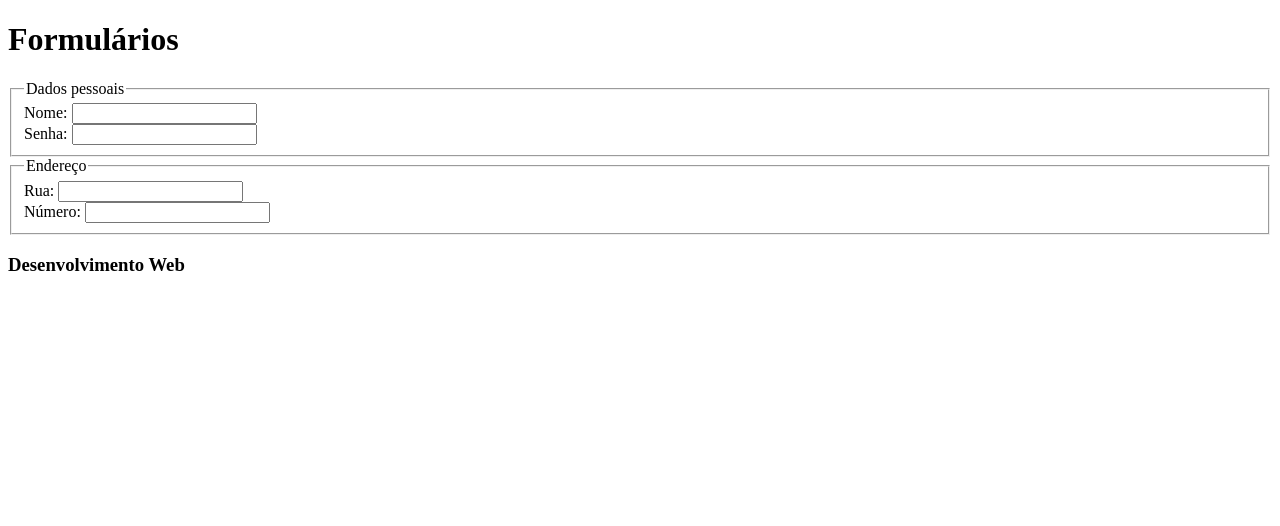
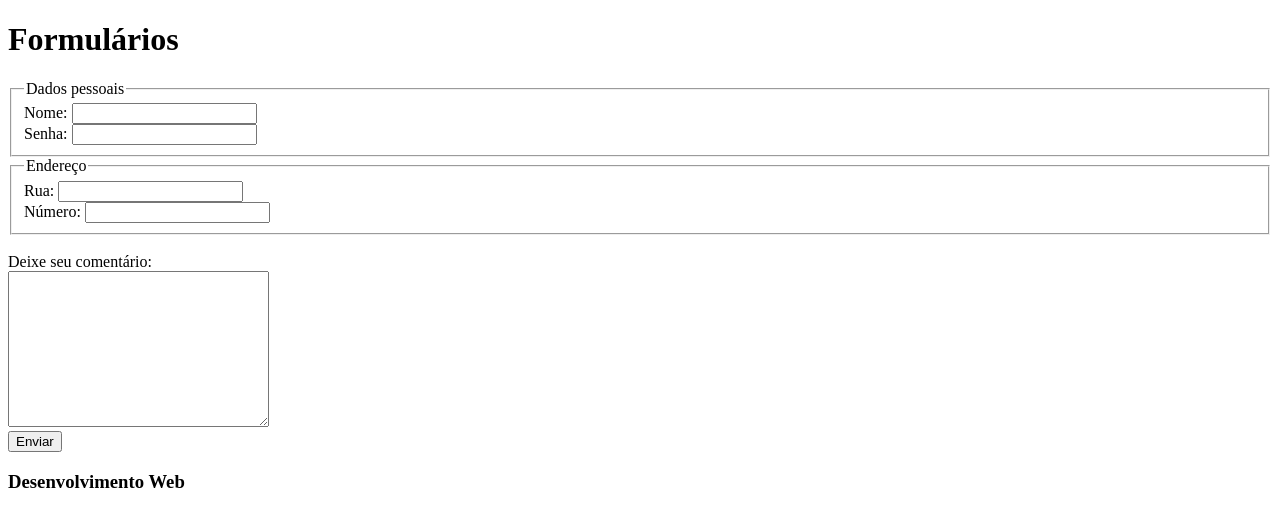
Before and after one commit to matheus-fvp/Desenvolvimento-web, a plain HTML site: page html-css/formularios/login.html in a window 1280 px wide. Drawn offline with Linux system fonts and the light colour scheme.

Commit message:
Formulários - submit e textarea

```diff
--- a/html-css/formularios/login.html
+++ b/html-css/formularios/login.html
@@ -29,6 +29,10 @@
                     <label for="number">Número: </label>
                     <input type="number" id="number">
                 </fieldset>
+                <br>
+                <label for="review">Deixe seu comentário: </label><br>
+                <textarea name="" id="review" cols="30" rows="10"></textarea><br>
+                <input type="submit" value="Enviar">
             </form>
         </article>
     </main>
```
